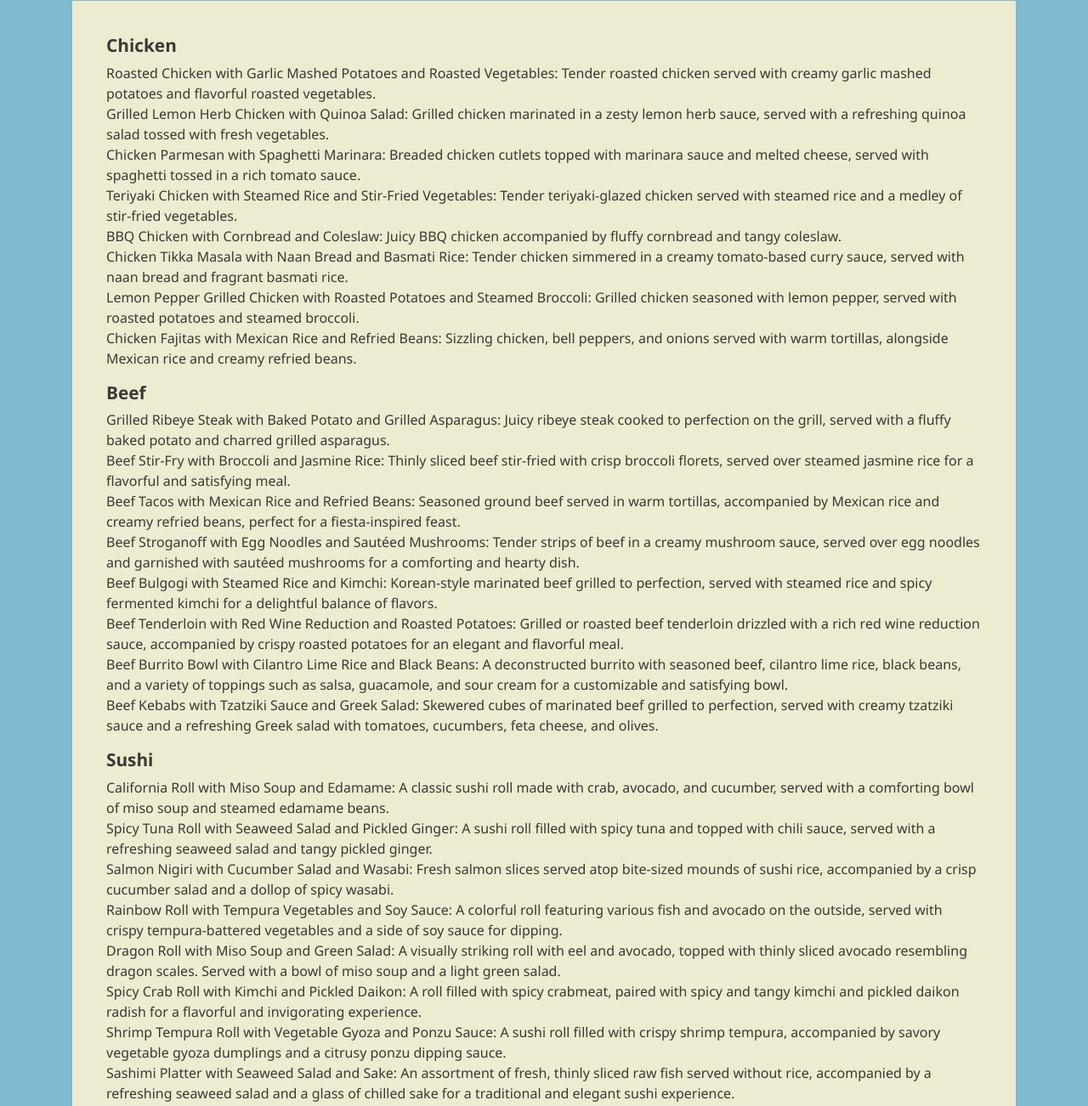
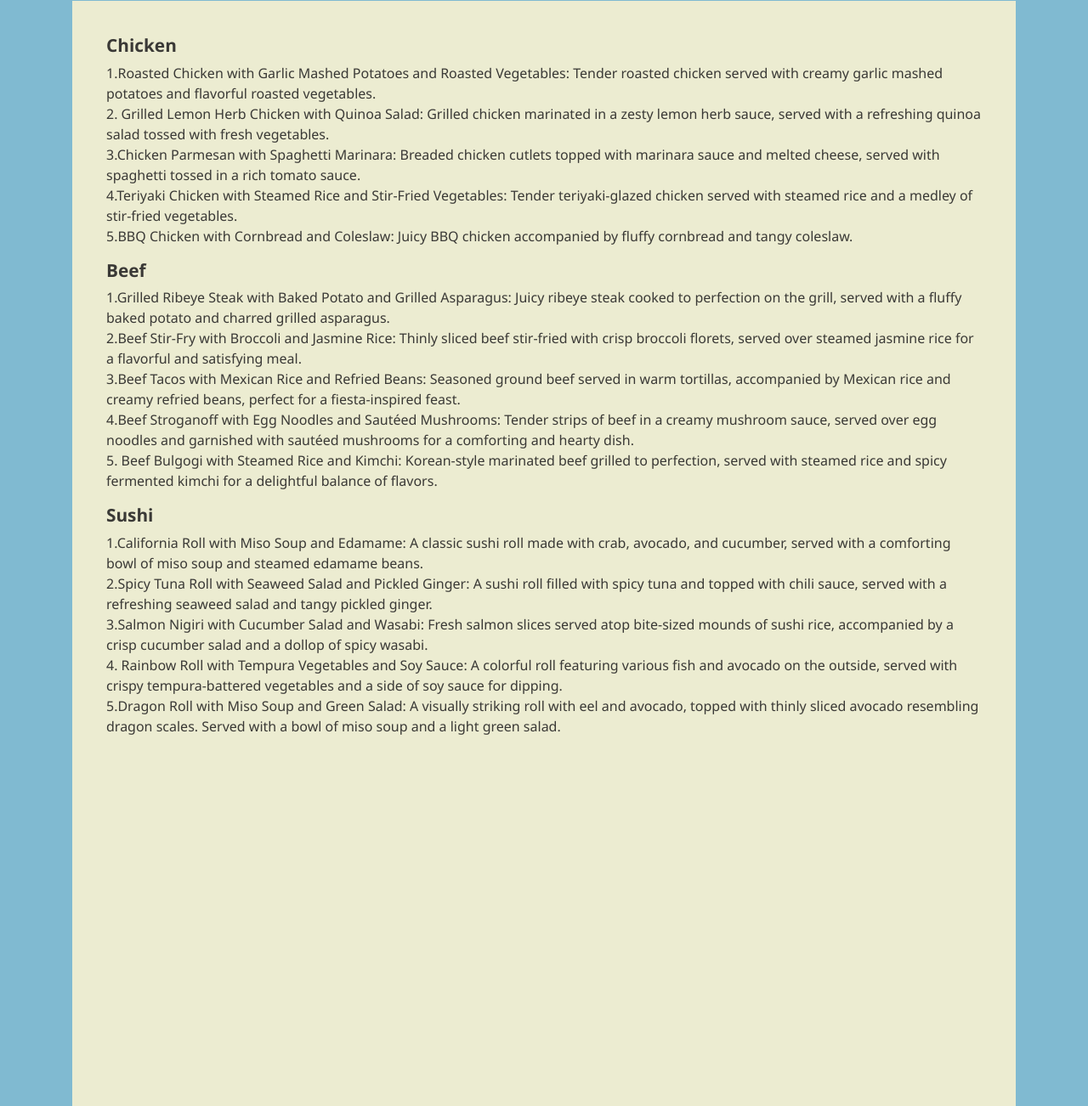
Before and after one commit to Sanjana-doss/Sanjana-doss.github.io, a plain HTML site: page Module3_Solution/index.html in a window 1280 px wide. Shown: the part 207-1509 px from the top of the page at 85% size. Drawn offline with Linux system fonts and the light colour scheme.

Commit message:
Update index.html

```diff
--- a/Module3_Solution/index.html
+++ b/Module3_Solution/index.html
@@ -45,55 +45,37 @@
 		<h2 id="page-title" class="text-center">Our Menu</h2>
 		<div id="main-text">
 			<h3 id="chicken">Chicken</h3>
-			<p>    Roasted Chicken with Garlic Mashed Potatoes and Roasted Vegetables: Tender roasted chicken served with creamy garlic mashed potatoes and flavorful roasted vegetables.
+			<p>    1.Roasted Chicken with Garlic Mashed Potatoes and Roasted Vegetables: Tender roasted chicken served with creamy garlic mashed potatoes and flavorful roasted vegetables.
 
-   <br> Grilled Lemon Herb Chicken with Quinoa Salad: Grilled chicken marinated in a zesty lemon herb sauce, served with a refreshing quinoa salad tossed with fresh vegetables.
+   <br>2. Grilled Lemon Herb Chicken with Quinoa Salad: Grilled chicken marinated in a zesty lemon herb sauce, served with a refreshing quinoa salad tossed with fresh vegetables.
 
-    <br>Chicken Parmesan with Spaghetti Marinara: Breaded chicken cutlets topped with marinara sauce and melted cheese, served with spaghetti tossed in a rich tomato sauce.
+    <br>3.Chicken Parmesan with Spaghetti Marinara: Breaded chicken cutlets topped with marinara sauce and melted cheese, served with spaghetti tossed in a rich tomato sauce.
 
-   <br> Teriyaki Chicken with Steamed Rice and Stir-Fried Vegetables: Tender teriyaki-glazed chicken served with steamed rice and a medley of stir-fried vegetables.
+   <br> 4.Teriyaki Chicken with Steamed Rice and Stir-Fried Vegetables: Tender teriyaki-glazed chicken served with steamed rice and a medley of stir-fried vegetables.
 
-   <br> BBQ Chicken with Cornbread and Coleslaw: Juicy BBQ chicken accompanied by fluffy cornbread and tangy coleslaw.
-
-   <br> Chicken Tikka Masala with Naan Bread and Basmati Rice: Tender chicken simmered in a creamy tomato-based curry sauce, served with naan bread and fragrant basmati rice.
-
-    <br> Lemon Pepper Grilled Chicken with Roasted Potatoes and Steamed Broccoli: Grilled chicken seasoned with lemon pepper, served with roasted potatoes and steamed broccoli.
-
-    <br> Chicken Fajitas with Mexican Rice and Refried Beans: Sizzling chicken, bell peppers, and onions served with warm tortillas, alongside Mexican rice and creamy refried beans.
+   <br> 5.BBQ Chicken with Cornbread and Coleslaw: Juicy BBQ chicken accompanied by fluffy cornbread and tangy coleslaw.
 			</p>
 			<h3 id="beef">Beef</h3>
-			<p>    Grilled Ribeye Steak with Baked Potato and Grilled Asparagus: Juicy ribeye steak cooked to perfection on the grill, served with a fluffy baked potato and charred grilled asparagus.
+			<p>    1.Grilled Ribeye Steak with Baked Potato and Grilled Asparagus: Juicy ribeye steak cooked to perfection on the grill, served with a fluffy baked potato and charred grilled asparagus.
 
-   <br> Beef Stir-Fry with Broccoli and Jasmine Rice: Thinly sliced beef stir-fried with crisp broccoli florets, served over steamed jasmine rice for a flavorful and satisfying meal.
+   <br> 2.Beef Stir-Fry with Broccoli and Jasmine Rice: Thinly sliced beef stir-fried with crisp broccoli florets, served over steamed jasmine rice for a flavorful and satisfying meal.
 
-   <br> Beef Tacos with Mexican Rice and Refried Beans: Seasoned ground beef served in warm tortillas, accompanied by Mexican rice and creamy refried beans, perfect for a fiesta-inspired feast.
+   <br> 3.Beef Tacos with Mexican Rice and Refried Beans: Seasoned ground beef served in warm tortillas, accompanied by Mexican rice and creamy refried beans, perfect for a fiesta-inspired feast.
 
-   <br> Beef Stroganoff with Egg Noodles and Sautéed Mushrooms: Tender strips of beef in a creamy mushroom sauce, served over egg noodles and garnished with sautéed mushrooms for a comforting and hearty dish.
+   <br> 4.Beef Stroganoff with Egg Noodles and Sautéed Mushrooms: Tender strips of beef in a creamy mushroom sauce, served over egg noodles and garnished with sautéed mushrooms for a comforting and hearty dish.
 
-  <br>  Beef Bulgogi with Steamed Rice and Kimchi: Korean-style marinated beef grilled to perfection, served with steamed rice and spicy fermented kimchi for a delightful balance of flavors.
-
-   <br> Beef Tenderloin with Red Wine Reduction and Roasted Potatoes: Grilled or roasted beef tenderloin drizzled with a rich red wine reduction sauce, accompanied by crispy roasted potatoes for an elegant and flavorful meal.
-
-  <br>  Beef Burrito Bowl with Cilantro Lime Rice and Black Beans: A deconstructed burrito with seasoned beef, cilantro lime rice, black beans, and a variety of toppings such as salsa, guacamole, and sour cream for a customizable and satisfying bowl.
-
-   <br> Beef Kebabs with Tzatziki Sauce and Greek Salad: Skewered cubes of marinated beef grilled to perfection, served with creamy tzatziki sauce and a refreshing Greek salad with tomatoes, cucumbers, feta cheese, and olives.
+  <br> 5. Beef Bulgogi with Steamed Rice and Kimchi: Korean-style marinated beef grilled to perfection, served with steamed rice and spicy fermented kimchi for a delightful balance of flavors.
 			</p>
 			<h3 id="sushi">Sushi</h3>
-			<p>    California Roll with Miso Soup and Edamame: A classic sushi roll made with crab, avocado, and cucumber, served with a comforting bowl of miso soup and steamed edamame beans.<br>
+			<p>    1.California Roll with Miso Soup and Edamame: A classic sushi roll made with crab, avocado, and cucumber, served with a comforting bowl of miso soup and steamed edamame beans.<br>
 
-    Spicy Tuna Roll with Seaweed Salad and Pickled Ginger: A sushi roll filled with spicy tuna and topped with chili sauce, served with a refreshing seaweed salad and tangy pickled ginger.<br>
+    2.Spicy Tuna Roll with Seaweed Salad and Pickled Ginger: A sushi roll filled with spicy tuna and topped with chili sauce, served with a refreshing seaweed salad and tangy pickled ginger.<br>
 
-    Salmon Nigiri with Cucumber Salad and Wasabi: Fresh salmon slices served atop bite-sized mounds of sushi rice, accompanied by a crisp cucumber salad and a dollop of spicy wasabi.<br>
+    3.Salmon Nigiri with Cucumber Salad and Wasabi: Fresh salmon slices served atop bite-sized mounds of sushi rice, accompanied by a crisp cucumber salad and a dollop of spicy wasabi.<br>
 
-    Rainbow Roll with Tempura Vegetables and Soy Sauce: A colorful roll featuring various fish and avocado on the outside, served with crispy tempura-battered vegetables and a side of soy sauce for dipping.<br>
+   4. Rainbow Roll with Tempura Vegetables and Soy Sauce: A colorful roll featuring various fish and avocado on the outside, served with crispy tempura-battered vegetables and a side of soy sauce for dipping.<br>
 
-    Dragon Roll with Miso Soup and Green Salad: A visually striking roll with eel and avocado, topped with thinly sliced avocado resembling dragon scales. Served with a bowl of miso soup and a light green salad.<br>
-
-    Spicy Crab Roll with Kimchi and Pickled Daikon: A roll filled with spicy crabmeat, paired with spicy and tangy kimchi and pickled daikon radish for a flavorful and invigorating experience.<br>
-
-    Shrimp Tempura Roll with Vegetable Gyoza and Ponzu Sauce: A sushi roll filled with crispy shrimp tempura, accompanied by savory vegetable gyoza dumplings and a citrusy ponzu dipping sauce.<br>
-
-    Sashimi Platter with Seaweed Salad and Sake: An assortment of fresh, thinly sliced raw fish served without rice, accompanied by a refreshing seaweed salad and a glass of chilled sake for a traditional and elegant sushi experience.
+    5.Dragon Roll with Miso Soup and Green Salad: A visually striking roll with eel and avocado, topped with thinly sliced avocado resembling dragon scales. Served with a bowl of miso soup and a light green salad.<br>
 			</p>
 		</div>
 	</div>
```
